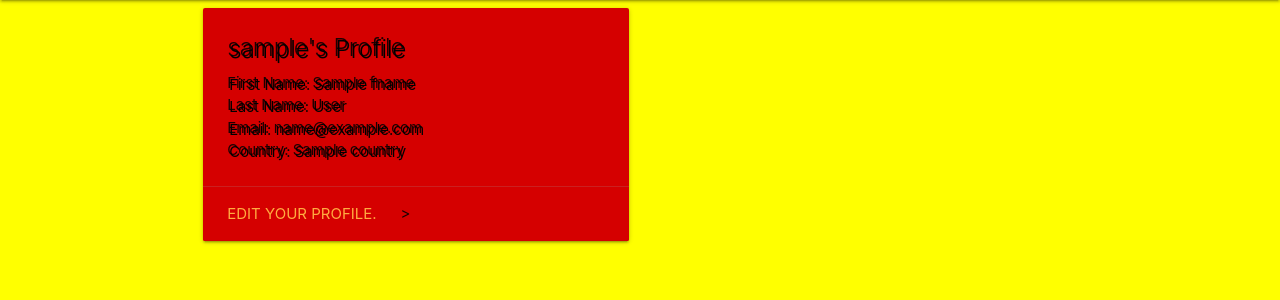
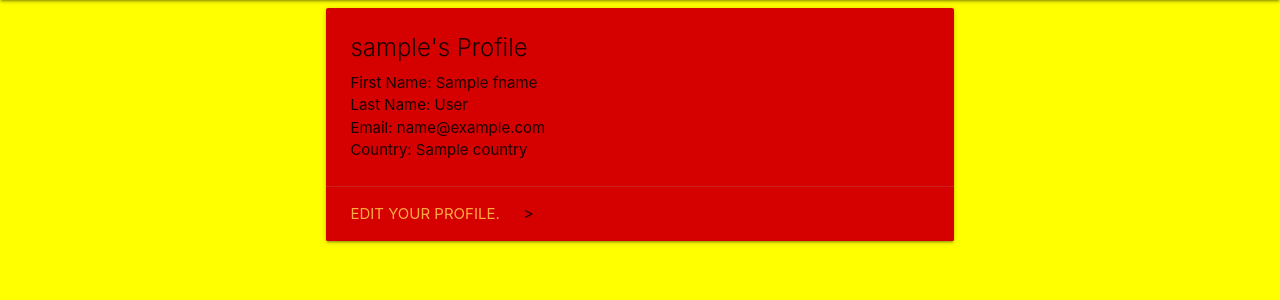
Before and after one commit to JeromeDaGnome/Brixicon, a Flask app: page /view_profile/1 in a window 1280 px wide. Shown: the part 64-364 px from the top of the page. Run offline with Flask 2, Linux system fonts and the light colour scheme; the visitor is signed in with stand-in values (Sample User, id 1); a database or web service that is not in the repository returns one stand-in record (values such as "Sample title"); some libraries are stand-ins or nearby versions.

Commit message:
formatting profile page

```diff
--- a/templates/view_profile.html
+++ b/templates/view_profile.html
@@ -1,10 +1,10 @@
 {% extends "base.html" %}
 {% block content %}
 
-    <div class="row">
+    <div class="container">
         <div class="col s12 m6">
             <div class="card red accent-4">
-                <div class="card-content text-standout">
+                <div class="card-content text-white">
                     <span class="card-title">{{ username.username }}'s Profile</span>
                     <p>First Name: {{ username.fname }}</p>
                     <p>Last Name: {{ username.lname }}</p>
```
